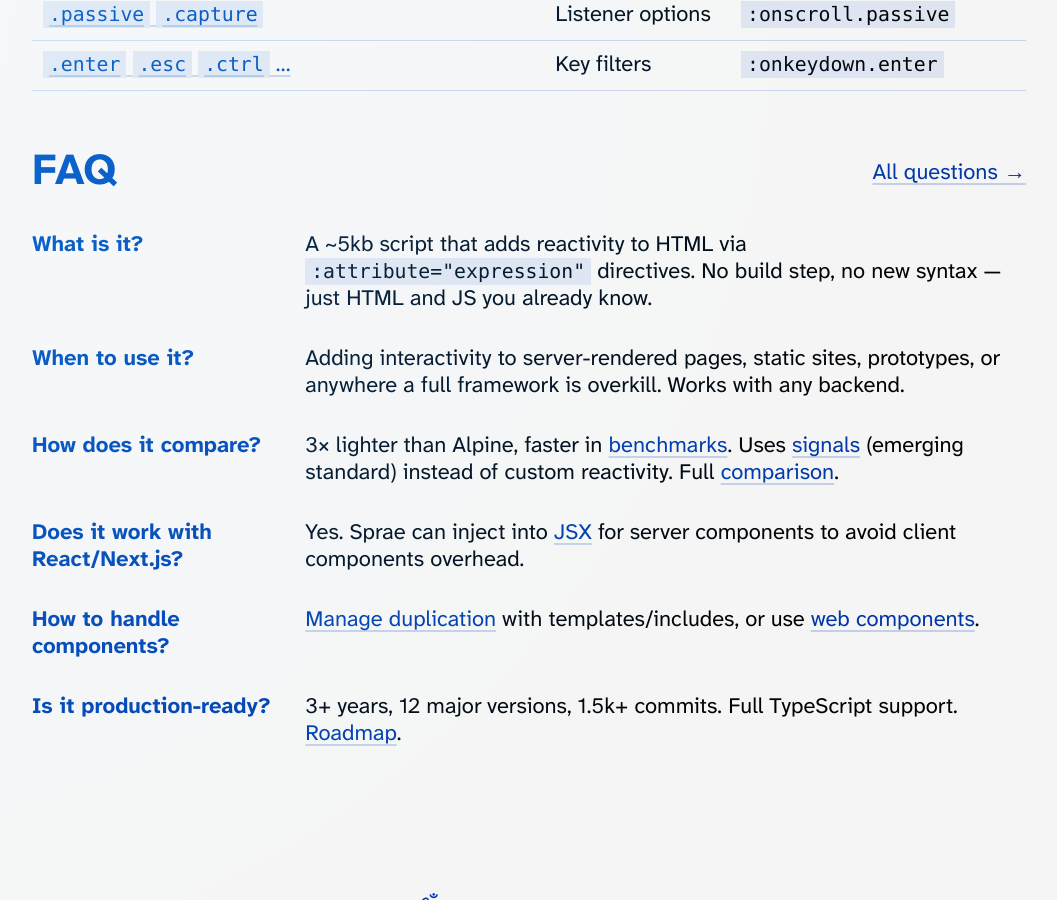
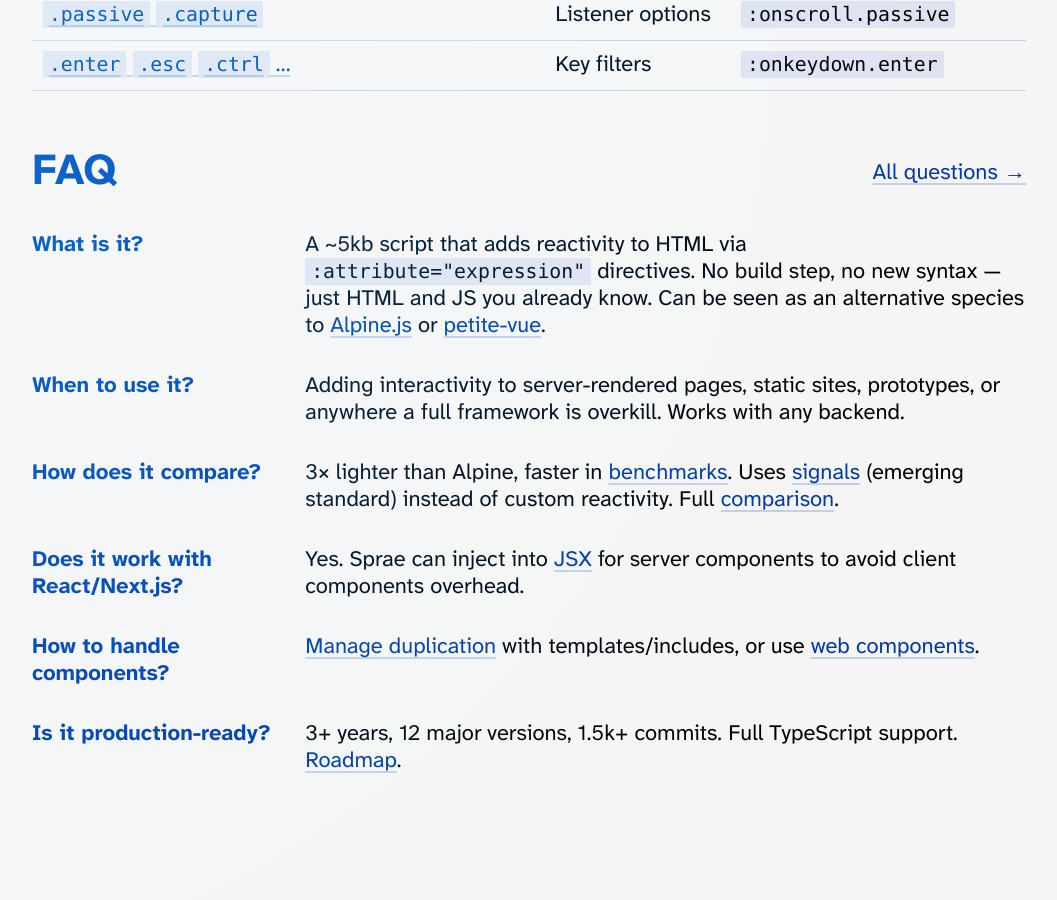
Before and after one commit to dy/sprae, a Jekyll site: the page built from index.md, in a window 1280 px wide and 900 px high, scrolled down 2491 px. Shown: the whole window, without its empty margins (210-1267 px from the left). Built offline with Jekyll 4.4.1, drawn with Linux system fonts in a browser that asks for light colours; our own code applies the rules of GitHub Pages for plain Markdown files.

Commit message:
Update index.md

```diff
--- a/index.md
+++ b/index.md
@@ -93,7 +93,7 @@
 ## FAQ [All questions →](docs#faq)
 
 **What is it?**
-: A ~5kb script that adds reactivity to HTML via `:attribute="expression"` directives. No build step, no new syntax — just HTML and JS you already know.
+: A ~5kb script that adds reactivity to HTML via `:attribute="expression"` directives. No build step, no new syntax — just HTML and JS you already know. Can be seen as an alternative species to [Alpine.js](https://alpinejs.dev) or [petite-vue](https://github.com/vuejs/petite-vue).
 
 **When to use it?**
 : Adding interactivity to server-rendered pages, static sites, prototypes, or anywhere a full framework is overkill. Works with any backend.
```
